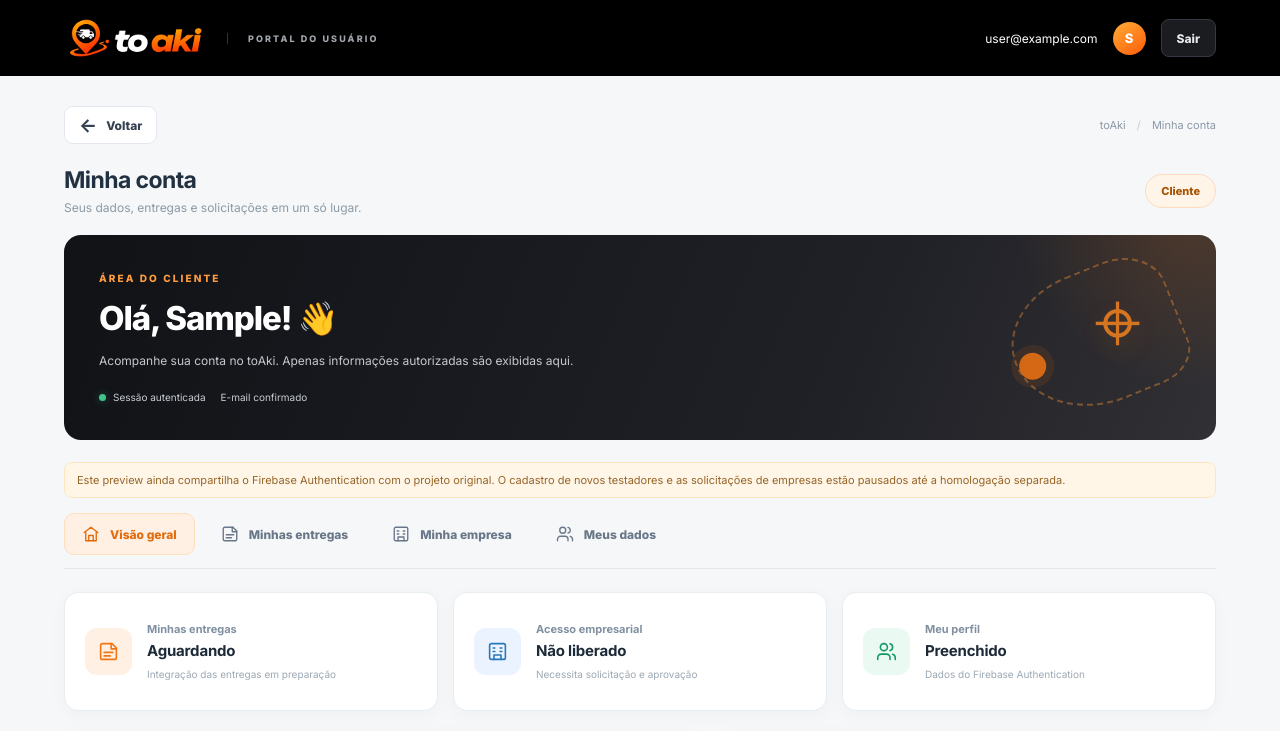
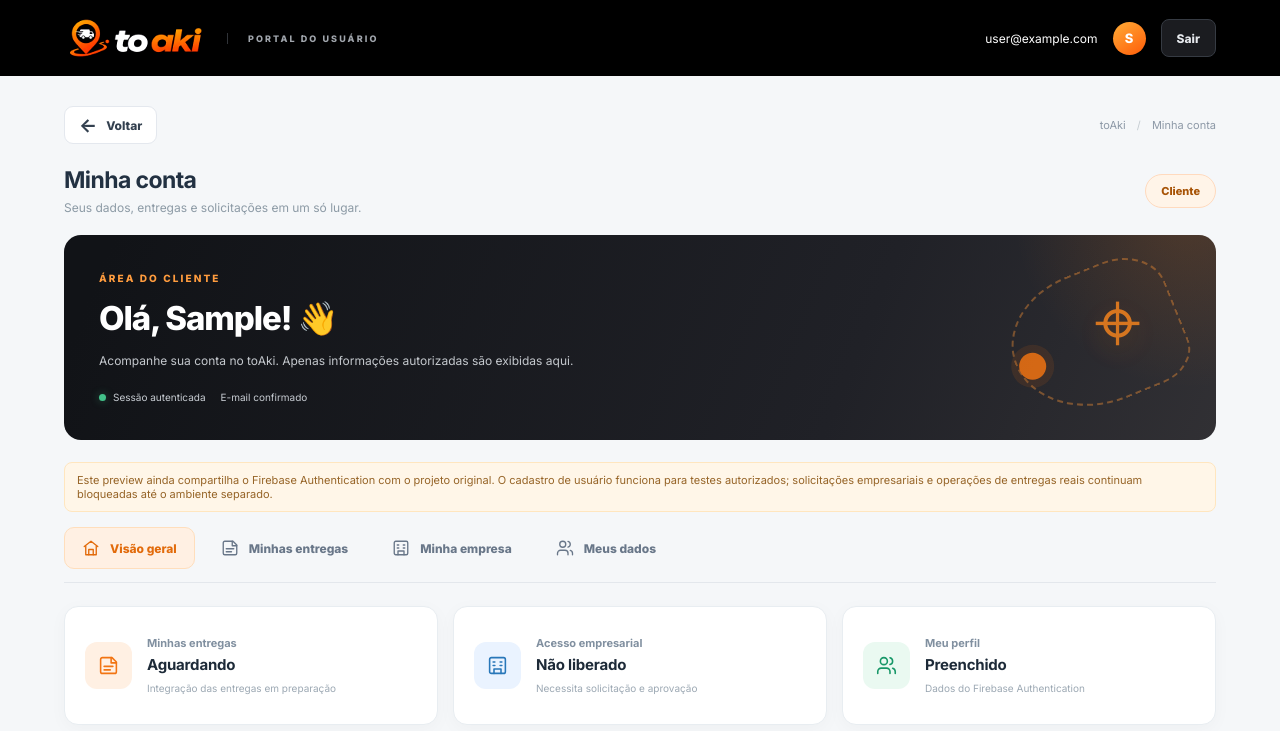
Before and after one commit to perin-dv/ToAki, a React (Vite) app: page /cliente in a window 1280 px wide. Shown: the top 731 px of the page. Built offline with nearby package versions, Linux system fonts and the light colour scheme; no server answers; sample sign-in values are in the browser's storage.

Commit message:
copy(account): clarify signup live for 2 testers while enterprise operations remain locked

```diff
--- a/src/pages/PrivatePages.tsx
+++ b/src/pages/PrivatePages.tsx
@@ -65,7 +65,7 @@ export function CustomerPage() {
       </div>
       <div className="account-hero-art" aria-hidden="true"><span className="account-hero-route"/><span className="account-hero-pin">⌖</span></div>
     </section>
-    {!ambienteHomologacao&&<div className="demo-warning" role="status">Este preview ainda compartilha o Firebase Authentication com o projeto original. O cadastro de novos testadores e as solicitações de empresas estão pausados até a homologação separada.</div>}
+    {!ambienteHomologacao&&<div className="demo-warning" role="status">Este preview ainda compartilha o Firebase Authentication com o projeto original. O cadastro de usuário funciona para testes autorizados; solicitações empresariais e operações de entregas reais continuam bloqueadas até o ambiente separado.</div>}
     <nav className="account-tabs" aria-label="Seções da minha conta">
       {abasCliente.map(a=><button type="button" key={a.id} className={"account-tab "+(aba===a.id?"account-tab-active":"")} aria-current={aba===a.id?"page":undefined} onClick={()=>setAba(a.id)}>
         <MenuIcon name={a.icone} size={18}/><span>{a.titulo}</span>
```
